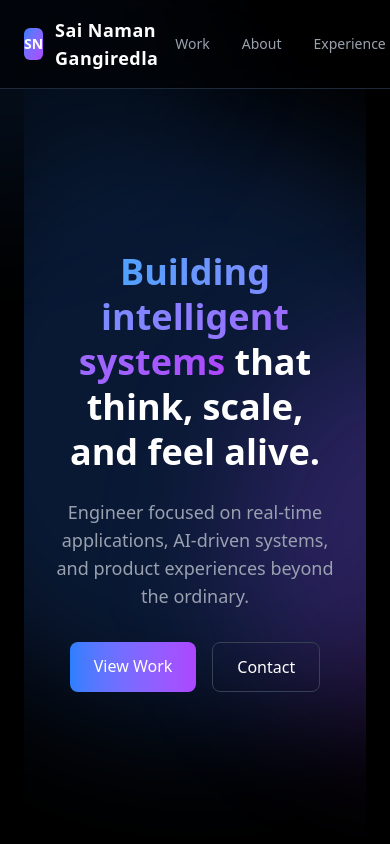
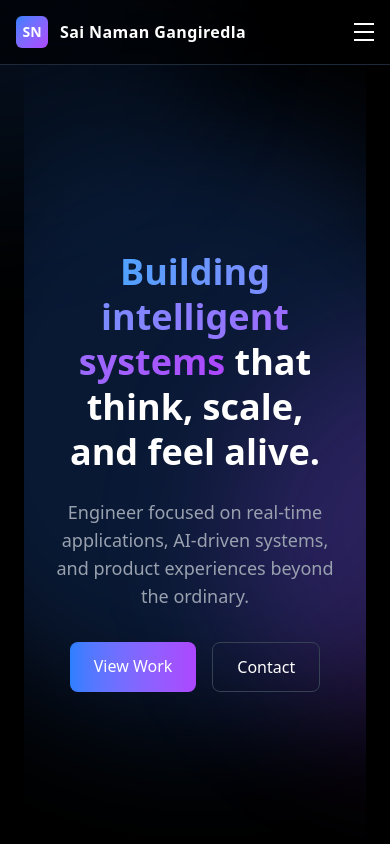
Before and after one commit to Sai-Naman-Gangiredla/SAINAMANGANGIREDLA-PORTFOLIO, a Next.js app: page / in a window 390 px wide. Shown: the top 844 px of the page. Built offline with nearby package versions, Linux system fonts and the light colour scheme.

Commit message:
fix: responsive mobile navbar

```diff
--- a/src/sections/Navbar.js
+++ b/src/sections/Navbar.js
@@ -2,6 +2,7 @@
 
 import Link from "next/link";
 import { usePathname } from "next/navigation";
+import { useState } from "react";
 
 const navLinks = [
   { name: "Work", href: "/projects" },
@@ -14,12 +15,17 @@ const navLinks = [
 
 export default function Navbar() {
   const pathname = usePathname();
+  const [menuOpen, setMenuOpen] = useState(false);
 
   return (
     <nav className="w-full fixed top-0 z-50 bg-black/60 backdrop-blur-xl border-b border-gray-800">
-      <div className="w-full px-6 md:px-10 lg:px-16 py-4 flex justify-between items-center">
+      <div className="w-full px-4 md:px-10 lg:px-16 py-4 flex justify-between items-center">
         {/* LOGO */}
-        <Link href="/" className="flex items-center gap-3 group">
+        <Link
+          href="/"
+          className="flex items-center gap-3 group"
+          onClick={() => setMenuOpen(false)}
+        >
           <div
             className="w-8 h-8 flex items-center justify-center rounded-md
             bg-gradient-to-br from-blue-500 to-purple-500 text-white text-sm font-bold shadow-lg
@@ -30,16 +36,17 @@ export default function Navbar() {
           </div>
 
           <span
-            className="font-semibold text-lg tracking-wide text-white
+            className="font-semibold text-base md:text-lg tracking-wide text-white
             transition-all duration-300
-            group-hover:text-blue-400 group-hover:translate-x-[1px]"
+            group-hover:text-blue-400 group-hover:translate-x-[1px]
+            leading-tight"
           >
             Sai Naman Gangiredla
           </span>
         </Link>
 
-        {/* LINKS */}
-        <div className="flex gap-6 text-sm items-center">
+        {/* DESKTOP LINKS */}
+        <div className="hidden md:flex gap-6 text-sm items-center">
           {navLinks.map((link, i) => {
             const isActive = pathname === link.href;
 
@@ -51,7 +58,6 @@ export default function Navbar() {
                 transition-all duration-300
                 [transition-timing-function:cubic-bezier(0.22,1,0.36,1)]"
               >
-                {/* TEXT */}
                 <span
                   className={`transition-all duration-300 ${
                     isActive
@@ -62,7 +68,6 @@ export default function Navbar() {
                   {link.name}
                 </span>
 
-                {/* UNDERLINE (improved motion) */}
                 <span
                   className={`absolute left-0 -bottom-1 h-[2px] bg-blue-500
                   transition-all duration-300
@@ -70,7 +75,6 @@ export default function Navbar() {
                   ${isActive ? "w-full" : "w-0 group-hover:w-full"}`}
                 />
 
-                {/* ACTIVE GLOW */}
                 {isActive && (
                   <span className="absolute inset-0 rounded-md bg-blue-500/10 blur-md -z-10" />
                 )}
@@ -78,7 +82,55 @@ export default function Navbar() {
             );
           })}
         </div>
+
+        {/* MOBILE MENU BUTTON */}
+        <button
+          onClick={() => setMenuOpen(!menuOpen)}
+          className="md:hidden flex flex-col gap-1.5"
+        >
+          <span
+            className={`w-5 h-[2px] bg-white transition-all duration-300 ${
+              menuOpen ? "rotate-45 translate-y-[7px]" : ""
+            }`}
+          />
+          <span
+            className={`w-5 h-[2px] bg-white transition-all duration-300 ${
+              menuOpen ? "opacity-0" : ""
+            }`}
+          />
+          <span
+            className={`w-5 h-[2px] bg-white transition-all duration-300 ${
+              menuOpen ? "-rotate-45 -translate-y-[7px]" : ""
+            }`}
+          />
+        </button>
       </div>
+
+      {/* MOBILE MENU */}
+      {menuOpen && (
+        <div className="md:hidden border-t border-gray-800 bg-black/95 backdrop-blur-xl">
+          <div className="flex flex-col px-6 py-4">
+            {navLinks.map((link, i) => {
+              const isActive = pathname === link.href;
+
+              return (
+                <Link
+                  key={i}
+                  href={link.href}
+                  onClick={() => setMenuOpen(false)}
+                  className={`py-3 text-sm transition-all duration-300 ${
+                    isActive
+                      ? "text-blue-400"
+                      : "text-gray-400 hover:text-white"
+                  }`}
+                >
+                  {link.name}
+                </Link>
+              );
+            })}
+          </div>
+        </div>
+      )}
     </nav>
   );
 }
```
